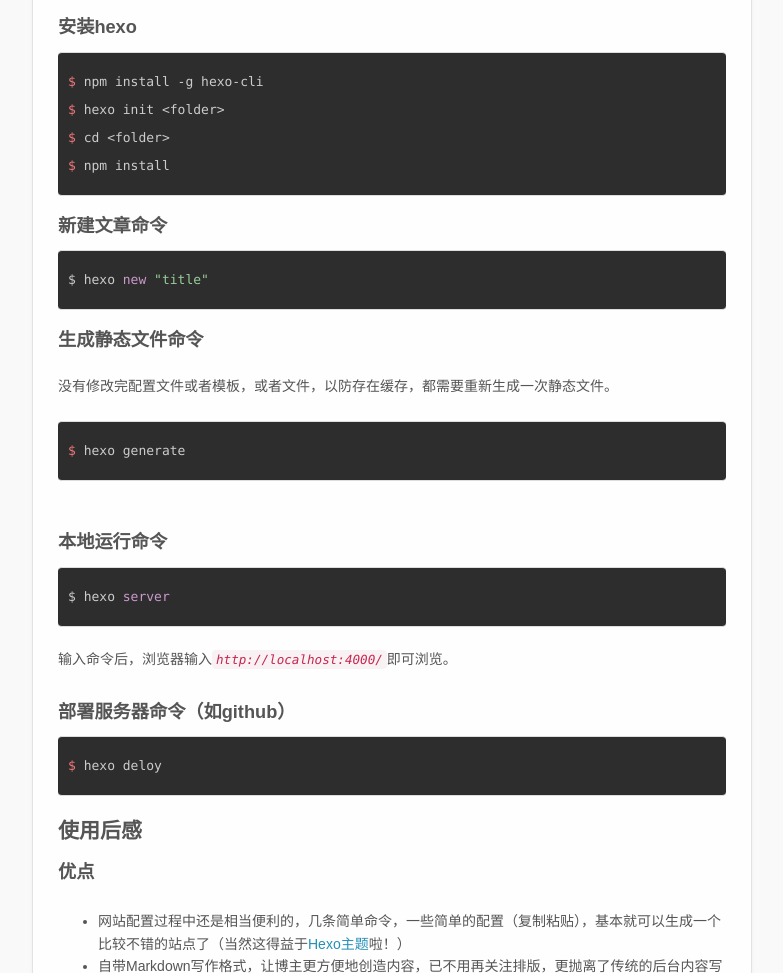
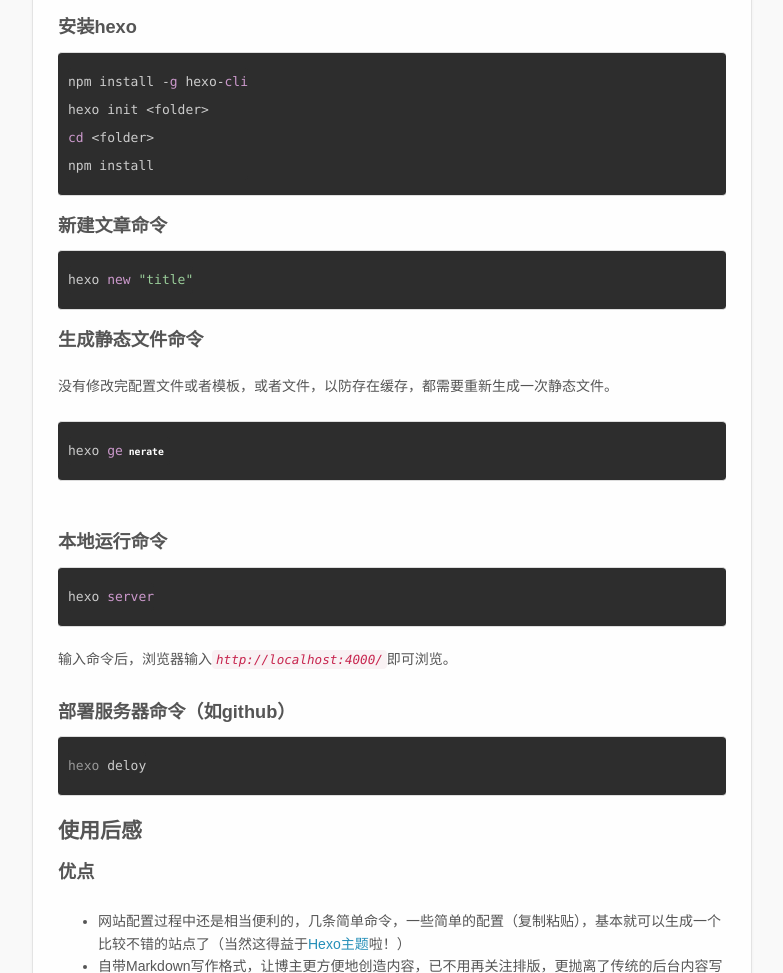
Before and after one commit to miansword/miansword.github.io, a plain HTML site: page hexo/new-hexo/index.html in a window 1280 px wide. Shown: the part 1260-2233 px from the top of the page, without its empty margins (248-1031 px from the left). Drawn offline with nearby package versions, Linux system fonts and the light colour scheme; a script that the page names is missing; a web font is replaced by a local one.

Commit message:
Site updated: 2015-07-02 12:52:14

```diff
--- a/hexo/new-hexo/index.html
+++ b/hexo/new-hexo/index.html
@@ -7,12 +7,12 @@
 <h2 id="如何使用">如何使用</h2><p>安装<a href="http://hexo.io" target="_blank" rel="external">Hexo</a>之前，你的电脑需要先安装好<a href="https://nodejs.org/" target="_blank" rel="external">node.js</a>和<a href="http://git-scm.com/" target="_blank" rel="external">git</a>两个工具，才能正常地使用hexo，为了你更轻松地安装并运行hexo系统，建议这两个工具请自行百度如何安装。</p>
 <hr>
 <p><em>以下命令中<strong><code>$</code></strong>不属于命令内，请不要输入。</em></p>
-<h3 id="安装hexo">安装hexo</h3><figure class="highlight elixir"><table><tr><td class="code"><pre><span class="line"><span class="variable">$ </span>npm install -g hexo-cli</span><br><span class="line"><span class="variable">$ </span>hexo init &lt;folder&gt;</span><br><span class="line"><span class="variable">$ </span>cd &lt;folder&gt;</span><br><span class="line"><span class="variable">$ </span>npm install</span><br></pre></td></tr></table></figure>
-<h3 id="新建文章命令">新建文章命令</h3><figure class="highlight actionscript"><table><tr><td class="code"><pre><span class="line">$ hexo <span class="keyword">new</span> <span class="string">"title"</span></span><br></pre></td></tr></table></figure>
-<h3 id="生成静态文件命令">生成静态文件命令</h3><p>没有修改完配置文件或者模板，或者文件，以防存在缓存，都需要重新生成一次静态文件。<br><figure class="highlight elixir"><table><tr><td class="code"><pre><span class="line"><span class="variable">$ </span>hexo generate</span><br></pre></td></tr></table></figure></p>
-<h3 id="本地运行命令">本地运行命令</h3><figure class="highlight axapta"><table><tr><td class="code"><pre><span class="line">$ hexo <span class="keyword">server</span></span><br></pre></td></tr></table></figure>
+<h3 id="安装hexo">安装hexo</h3><figure class="highlight stata"><table><tr><td class="code"><pre><span class="line">npm install -<span class="keyword">g</span> hexo-<span class="keyword">cli</span></span><br><span class="line">hexo init &lt;folder&gt;</span><br><span class="line"><span class="keyword">cd</span> &lt;folder&gt;</span><br><span class="line">npm install</span><br></pre></td></tr></table></figure>
+<h3 id="新建文章命令">新建文章命令</h3><figure class="highlight actionscript"><table><tr><td class="code"><pre><span class="line">hexo <span class="keyword">new</span> <span class="string">"title"</span></span><br></pre></td></tr></table></figure>
+<h3 id="生成静态文件命令">生成静态文件命令</h3><p>没有修改完配置文件或者模板，或者文件，以防存在缓存，都需要重新生成一次静态文件。<br><figure class="highlight gcode"><table><tr><td class="code"><pre><span class="line">hexo <span class="keyword">ge</span><span class="label">nerate</span></span><br></pre></td></tr></table></figure></p>
+<h3 id="本地运行命令">本地运行命令</h3><figure class="highlight axapta"><table><tr><td class="code"><pre><span class="line">hexo <span class="keyword">server</span></span><br></pre></td></tr></table></figure>
 <p>输入命令后，浏览器输入<em><code>http://localhost:4000/</code></em>即可浏览。</p>
-<h3 id="部署服务器命令（如github）">部署服务器命令（如github）</h3><figure class="highlight elixir"><table><tr><td class="code"><pre><span class="line"><span class="variable">$ </span>hexo deloy</span><br></pre></td></tr></table></figure>
+<h3 id="部署服务器命令（如github）">部署服务器命令（如github）</h3><figure class="highlight nginx"><table><tr><td class="code"><pre><span class="line"><span class="title">hexo</span> deloy</span><br></pre></td></tr></table></figure>
 <h2 id="使用后感">使用后感</h2><h3 id="优点">优点</h3><ul>
 <li>网站配置过程中还是相当便利的，几条简单命令，一些简单的配置（复制粘贴），基本就可以生成一个比较不错的站点了（当然这得益于<a href="https://github.com/hexojs/hexo/wiki/Themes" target="_blank" rel="external">Hexo主题</a>啦！）</li>
 <li>自带Markdown写作格式，让博主更方便地创造内容，已不用再关注排版，更抛离了传统的后台内容写作方式，随便一个编辑器就可以创作你的神文啦。不过还是需要懂得基本的Markdown格式，不然没有效果哦。</li>
```
Also changed, not shown: atom.xml (+7 -7 lines).
